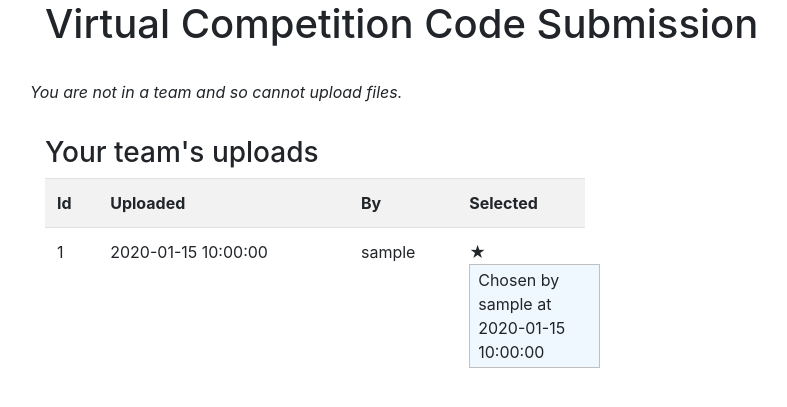
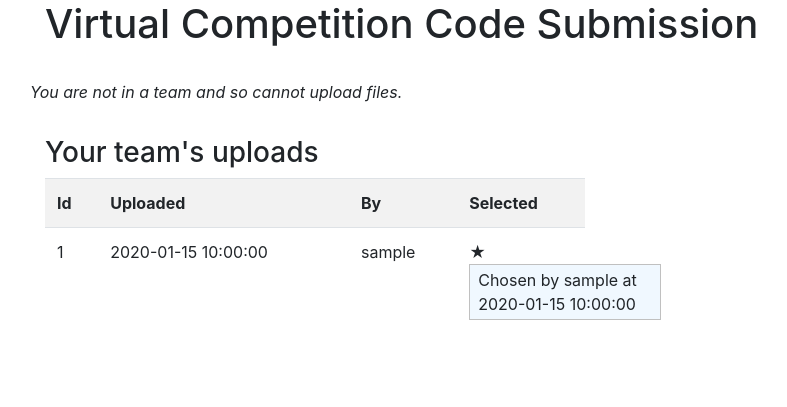
Before and after one commit to PeterJCLaw/code-submitter, a Python web app: template templates/index.html in a window 1280 px wide, with the pointer over the restyled element. Shown: the top 407 px of the page, without its empty margins (40-827 px from the left). Run offline with Jinja, Linux system fonts and the light colour scheme; the template is opened without the code that fills it: most values are stand-ins (such as "Sample title", 1, 10 or a date in 2020); some libraries are stand-ins or nearby versions.

Commit message:
Add a min-width for this info box

```diff
--- a/templates/index.html
+++ b/templates/index.html
@@ -22,6 +22,7 @@
         border: 1px solid silver;
         position: absolute;
         width: fit-content;
+        min-width: 12em;
         padding: 0.2em 0.5em;
         background: aliceblue;
       }
```
